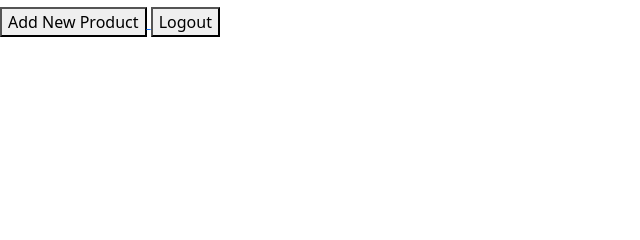
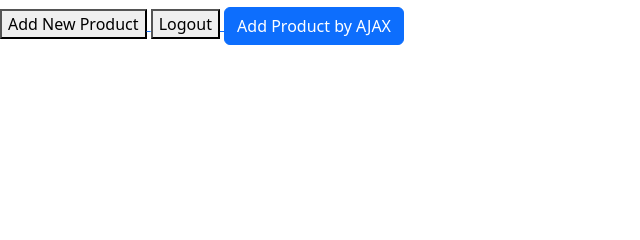
Before and after one commit to afzaalwibowo/shopping-list, a Django app: template main/templates/main.html in a window 1280 px wide. Shown: the part 267-507 px from the top of the page, without its empty margins (0-640 px from the left). Run offline with Django 4.2, Linux system fonts and the light colour scheme; the template is opened without the code that fills it, so the values that code supplies are empty.

Commit message:
revisi tutor

```diff
--- a/main/templates/main.html
+++ b/main/templates/main.html
@@ -116,14 +116,14 @@
               <div class="modal-footer">
                   <button type="button" class="btn btn-secondary" data-bs-dismiss="modal">Close</button>
                   <button type="button" class="btn btn-primary" id="button_add" data-bs-dismiss="modal">Add Product</button>
-                  <button type="button" class="btn btn-primary" data-bs-toggle="modal" data-bs-target="#exampleModal">Add Product by AJAX</button>
+                </div>
               </div>
+            </div>
           </div>
-      </div>
-  </div>
-    <script>
-      async function getProducts() {
-          return fetch("{% url 'main:get_product_json' %}").then((res) => res.json())
+          <button type="button" class="btn btn-primary" data-bs-toggle="modal" data-bs-target="#exampleModal">Add Product by AJAX</button>
+          <script>
+            async function getProducts() {
+              return fetch("{% url 'main:get_product_json' %}").then((res) => res.json())
       }
       async function refreshProducts() {
         document.getElementById("product_table").innerHTML = ""
```
